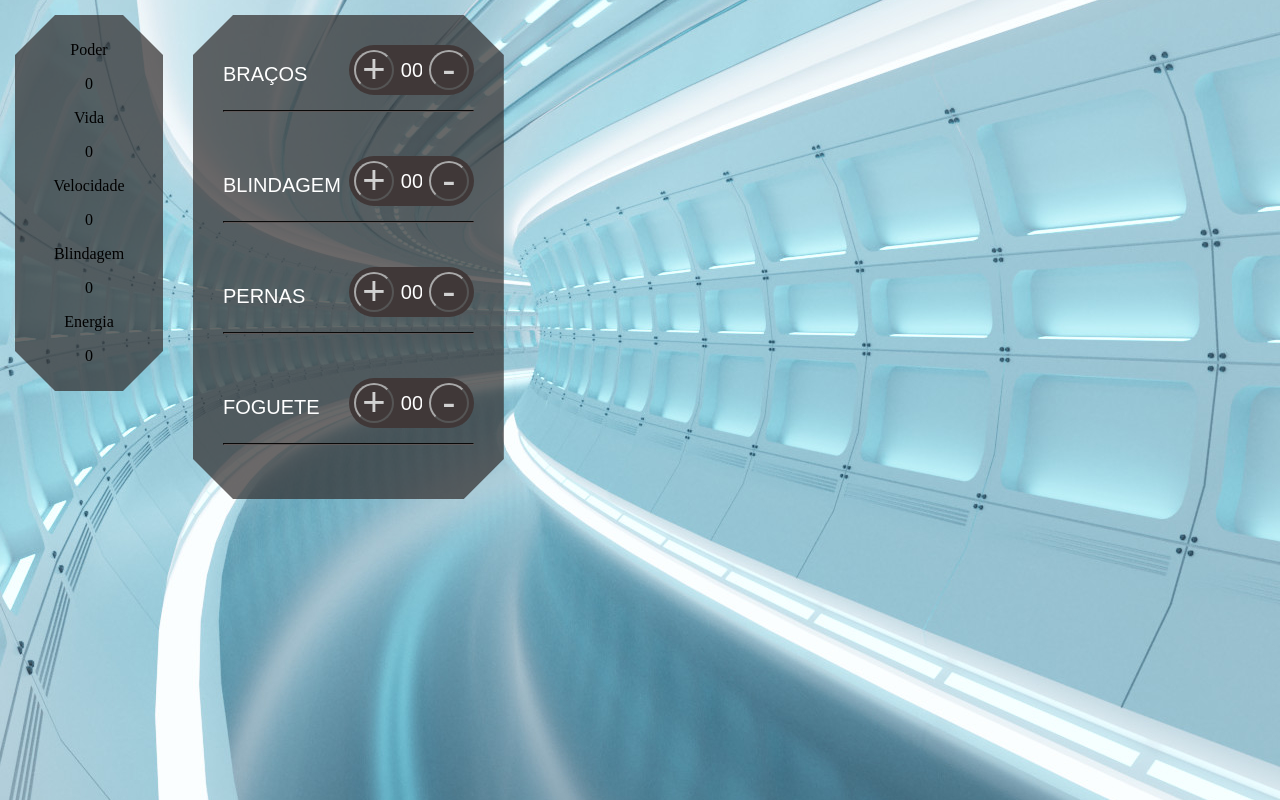
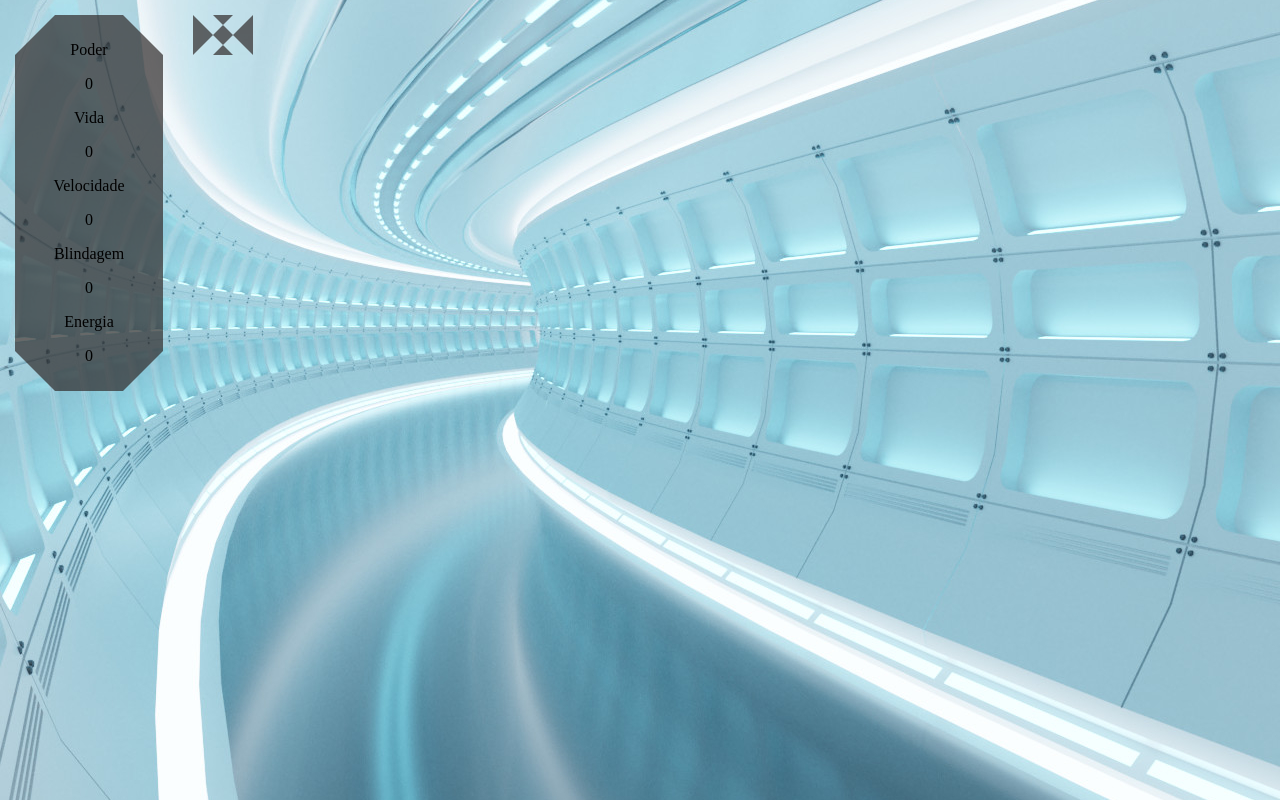
Before and after one commit to raphaelponciano/project_robo, a React (Create React App) app: page / in a window 1280 px wide. Built offline with nearby package versions, Linux system fonts and the light colour scheme.

Commit message:
componentização

```diff
--- /dev/null
+++ b/src/componentes/layout/Buttom.js
@@ -0,0 +1,38 @@
+import React, { useState } from 'react';
+import style2 from '../partes/GeralPartes.module.css';
+
+function Buttom() {
+  const Maximo = 99;
+  const Minimo = 0;
+
+  const [contador, setContador] = useState(0);
+
+  const valorMaximo = () => {
+    if (contador < Maximo) {
+      setContador(contador + 1);
+    }
+  }
+
+  const valorMinimo = () => {
+    if (contador > Minimo) {
+      setContador(contador - 1);
+    }
+  }
+
+  return (
+    <div id={style.blindagem_container} className={ style2.mainPartes_container}>
+
+      <div clasName={style.equipamento_container}>
+
+        <label className={style2.peca_titulo}>Blindagem</label>
+
+        <div className={style2.controle_geral}>
+          <button className={style2.controle_ajuste} onClick={valorMaximo}>+</button>
+          <input type="text" className={style2.controle_contador} value={contador} />
+          <button className={style2.controle_ajuste} onClick={valorMinimo}>-</button>
+        </div>
+
+      </div>
+ </div>
+)
+} export default Buttom
--- a/src/componentes/layout/Limite.js
+++ /dev/null
@@ -1,10 +0,0 @@
-function Limite(contador) {
-
-    const Maximo = 99
-    const Minimo = 0
-
-    return contador > Minimo && contador < Maximo
-
-  }
-
-  export default Limite;
--- a/src/componentes/partes/Blindagem.js
+++ b/src/componentes/partes/Blindagem.js
@@ -1,43 +1,15 @@
-import React, { useState } from 'react';
-import Limite from '../layout/Limite';
+import Buttom from '../layout/Buttom';
 
 import style from '../partes/Blindagem.module.css';
 import style2 from '../partes/GeralPartes.module.css';
 
 
 function Blindagem() {
-  const [contador, setContador] = useState(0);
-
-  const valorMaximo = () => {
-    if (Limite(contador)) {
-      setContador(contador + 1);
-    }
-  }
-
-  const valorMinimo = () => {
-    if (Limite(contador)) {
-      setContador(contador - 1);
-    }
-  }
-
-  return (
-    <div id={style.blindagem_container} className={ style2.mainPartes_container}>
-
-      <div clasName={style.equipamento_container}>
-
-        <label className={style2.peca_titulo}>Blindagem</label>
-
-        <div className={style2.controle_geral}>
-          <button className={style2.controle_ajuste} onClick={valorMaximo}>+</button>
-          <input type="text" className={style2.controle_contador} value="00" />
-          <button className={style2.controle_ajuste} onClick={valorMinimo}>-</button>
-        </div>
-
-      </div>
-
+ <div className={style.equipamento_container}>
+      <Buttom/>
       <hr className={style2.linha}></hr>
     </div>
-  );
+
 }
 
 export default Blindagem;
--- a/src/componentes/partes/Bracos.js
+++ b/src/componentes/partes/Bracos.js
@@ -1,42 +1,15 @@
-import React, { useState } from 'react';
-import Limite from '../layout/Limite';
+import Buttom from '../layout/Buttom';
 
+import style from '../partes/Bracos.module.css';
 import style2 from '../partes/GeralPartes.module.css';
-import style from '../partes/Bracos.module.css';
+
 
 function Bracos() {
-      const [contador, setContador] = useState(0);
-
-    const valorMaximo = () => {
-      if (Limite(contador)) {
-        setContador(contador + 1);
-      }
-    }
-
-    const valorMinimo = () => {
-      if (Limite(contador)) {
-        setContador(contador - 1);
-      }
-    }
-
-  return (
-    <div id={style.bracos_container} className={ style2.mainPartes_container}>
-
-      <div clasName={style.equipamento_container}>
-
-        <label className={style2.peca_titulo}>Braços</label>
-
-        <div className={style2.controle_geral}>
-          <button className={style2.controle_ajuste} onClick={valorMaximo}>+</button>
-          <input type="text" className={style2.controle_contador} value="00" />
-          <button className={style2.controle_ajuste} onClick={valorMinimo}>-</button>
-        </div>
-
-      </div>
-
+ <div>
+      <Buttom/>
       <hr className={style2.linha}></hr>
     </div>
-  );
+
 }
 
 export default Bracos;
--- a/src/componentes/partes/Foguete.js
+++ b/src/componentes/partes/Foguete.js
@@ -1,43 +1,15 @@
-import React, { useState } from 'react';
-import Limite from '../layout/Limite';
+import Buttom from '../layout/Buttom';
 
-import style from '../partes/Blindagem.module.css';
+import style from '../partes/Foguete.module.css';
 import style2 from '../partes/GeralPartes.module.css';
 
 
-function Blindagem() {
-  const [contador, setContador] = useState(0);
-
-  const valorMaximo = () => {
-    if (Limite(contador)) {
-      setContador(contador + 1);
-    }
-  }
-
-  const valorMinimo = () => {
-    if (Limite(contador)) {
-      setContador(contador - 1);
-    }
-  }
-
-  return (
-    <div id={style.foguete_container} className={ style2.mainPartes_container}>
-
-      <div clasName={style.equipamento_container}>
-
-        <label className={style2.peca_titulo}>Foguete</label>
-
-        <div className={style2.controle_geral}>
-          <button className={style2.controle_ajuste} onClick={valorMaximo}>+</button>
-          <input type="text" className={style2.controle_contador} value="00" />
-          <button className={style2.controle_ajuste} onClick={valorMinimo}>-</button>
-        </div>
-
-      </div>
-
+function Foguete() {
+ <div>
+      <Buttom/>
       <hr className={style2.linha}></hr>
     </div>
-  );
+
 }
 
-export default Blindagem;
+export default Foguete;
--- a/src/componentes/partes/Pernas.js
+++ b/src/componentes/partes/Pernas.js
@@ -1,43 +1,15 @@
-import React, { useState } from 'react';
-import Limite from '../layout/Limite';
+import Buttom from '../layout/Buttom';
 
-import style from '../partes/Blindagem.module.css';
+import style from '../partes/Pernas.module.css';
 import style2 from '../partes/GeralPartes.module.css';
 
 
-function Blindagem() {
-  const [contador, setContador] = useState(0);
-
-  const valorMaximo = () => {
-    if (Limite(contador)) {
-      setContador(contador + 1);
-    }
-  }
-
-  const valorMinimo = () => {
-    if (Limite(contador)) {
-      setContador(contador - 1);
-    }
-  }
-
-  return (
-    <div id={style.pernas_container} className={ style2.mainPartes_container}>
-
-      <div clasName={style.equipamento_container}>
-
-        <label className={style2.peca_titulo}>Pernas</label>
-
-        <div className={style2.controle_geral}>
-          <button className={style2.controle_ajuste} onClick={valorMaximo}>+</button>
-          <input type="text" className={style2.controle_contador} value="00" />
-          <button className={style2.controle_ajuste} onClick={valorMinimo}>-</button>
-        </div>
-
-      </div>
-
+function Pernas() {
+ <div>
+      <Buttom/>
       <hr className={style2.linha}></hr>
     </div>
-  );
+
 }
 
-export default Blindagem;
+export default Pernas;
```
